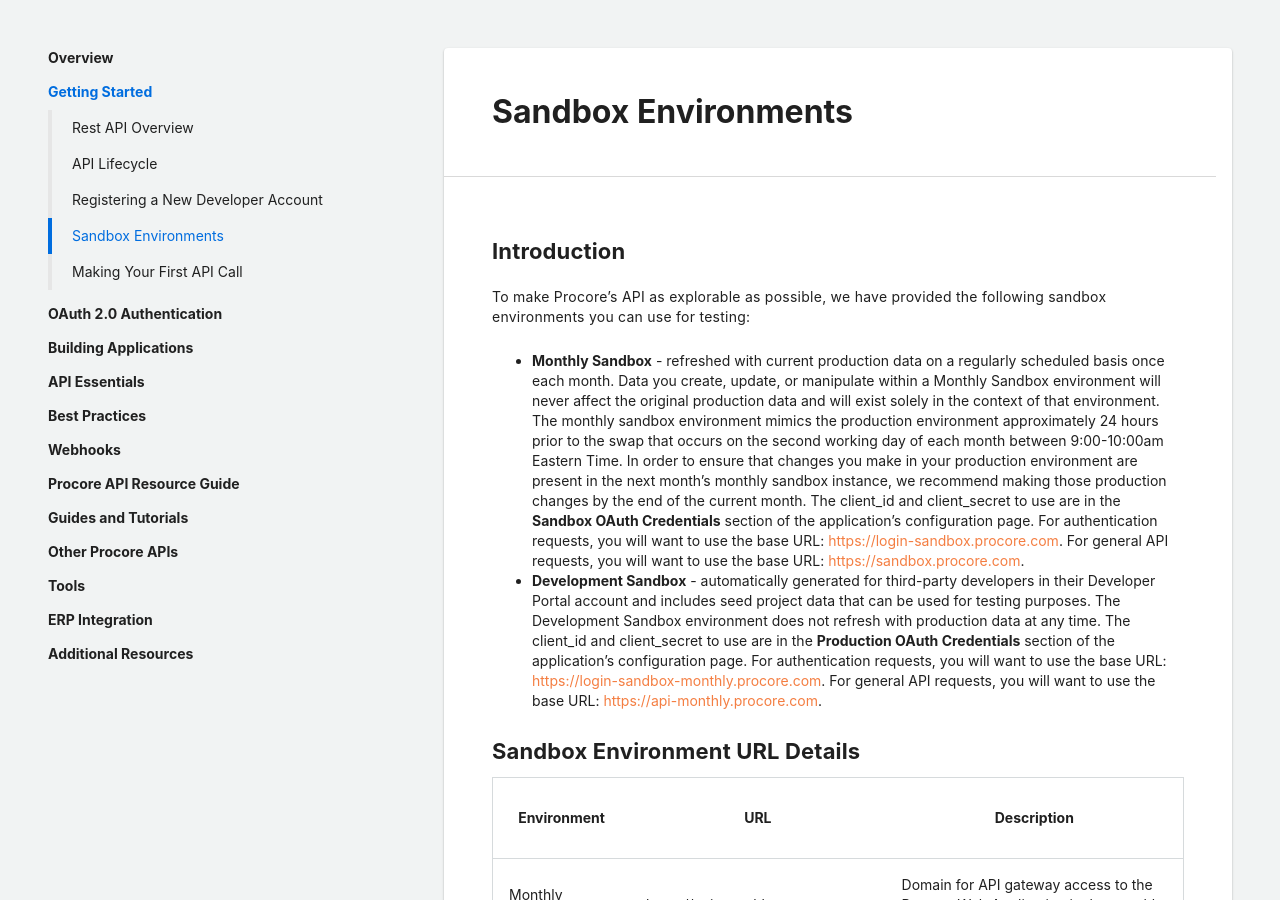
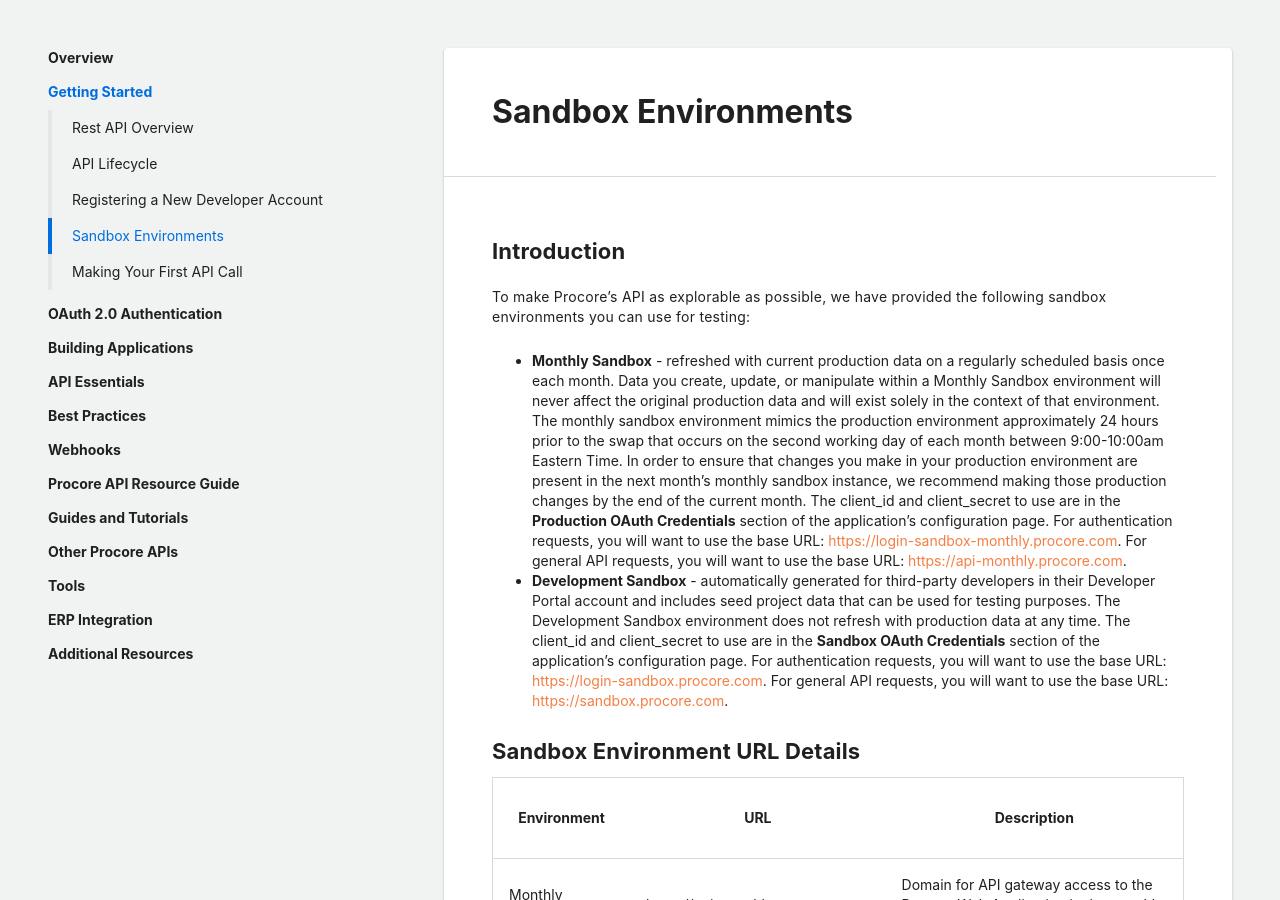
Before and after one commit to procore/documentation, a Jekyll site: the page built from getting_started/development_environments.md, in a window 1280 px wide and 900 px high. Built offline with Jekyll 4.4.1, drawn with Linux system fonts in a browser that asks for light colours.

```diff
--- a/getting_started/development_environments.md
+++ b/getting_started/development_environments.md
@@ -9,8 +9,9 @@ section_title: Getting Started
 
 To make Procore's API as explorable as possible, we have provided the following sandbox environments you can use for testing:
 
-- **Monthly Sandbox** - refreshed with current production data on a regularly scheduled basis once each month. Data you create, update, or manipulate within a Monthly Sandbox environment will never affect the original production data and will exist solely in the context of that environment. The monthly sandbox environment mimics the production environment approximately 24 hours prior to the swap that occurs on the second working day of each month between 9:00-10:00am Eastern Time. In order to ensure that changes you make in your production environment are present in the next month's monthly sandbox instance, we recommend making those production changes by the end of the current month. The client_id and client_secret to use are in the **Sandbox OAuth Credentials** section of the application’s configuration page. For authentication requests, you will want to use the base URL: <https://login-sandbox.procore.com>. For general API requests, you will want to use the base URL: <https://sandbox.procore.com>.
-- **Development Sandbox** - automatically generated for third-party developers in their Developer Portal account and includes seed project data that can be used for testing purposes. The Development Sandbox environment does not refresh with production data at any time. The client_id and client_secret to use are in the **Production OAuth Credentials** section of the application’s configuration page. For authentication requests, you will want to use the base URL: <https://login-sandbox-monthly.procore.com>. For general API requests, you will want to use the base URL: <https://api-monthly.procore.com>.
+- **Monthly Sandbox** - refreshed with current production data on a regularly scheduled basis once each month. Data you create, update, or manipulate within a Monthly Sandbox environment will never affect the original production data and will exist solely in the context of that environment. The monthly sandbox environment mimics the production environment approximately 24 hours prior to the swap that occurs on the second working day of each month between 9:00-10:00am Eastern Time. In order to ensure that changes you make in your production environment are present in the next month's monthly sandbox instance, we recommend making those production changes by the end of the current month. The client_id and client_secret to use are in the **Production OAuth Credentials** section of the application’s configuration page. For authentication requests, you will want to use the base URL: <https://login-sandbox-monthly.procore.com>. For general API requests, you will want to use the base URL: <https://api-monthly.procore.com>.
+- **Development Sandbox** - automatically generated for third-party developers in their Developer Portal account and includes seed project data that can be used for testing purposes. The Development Sandbox environment does not refresh with production data at any time. The client_id and client_secret to use are in the **Sandbox OAuth Credentials** section of the application’s configuration page. For authentication requests, you will want to use the base URL: <https://login-sandbox.procore.com>. For general API requests, you will want to use the base URL: <https://sandbox.procore.com>.
+
 
 ## Sandbox Environment URL Details
 
```
